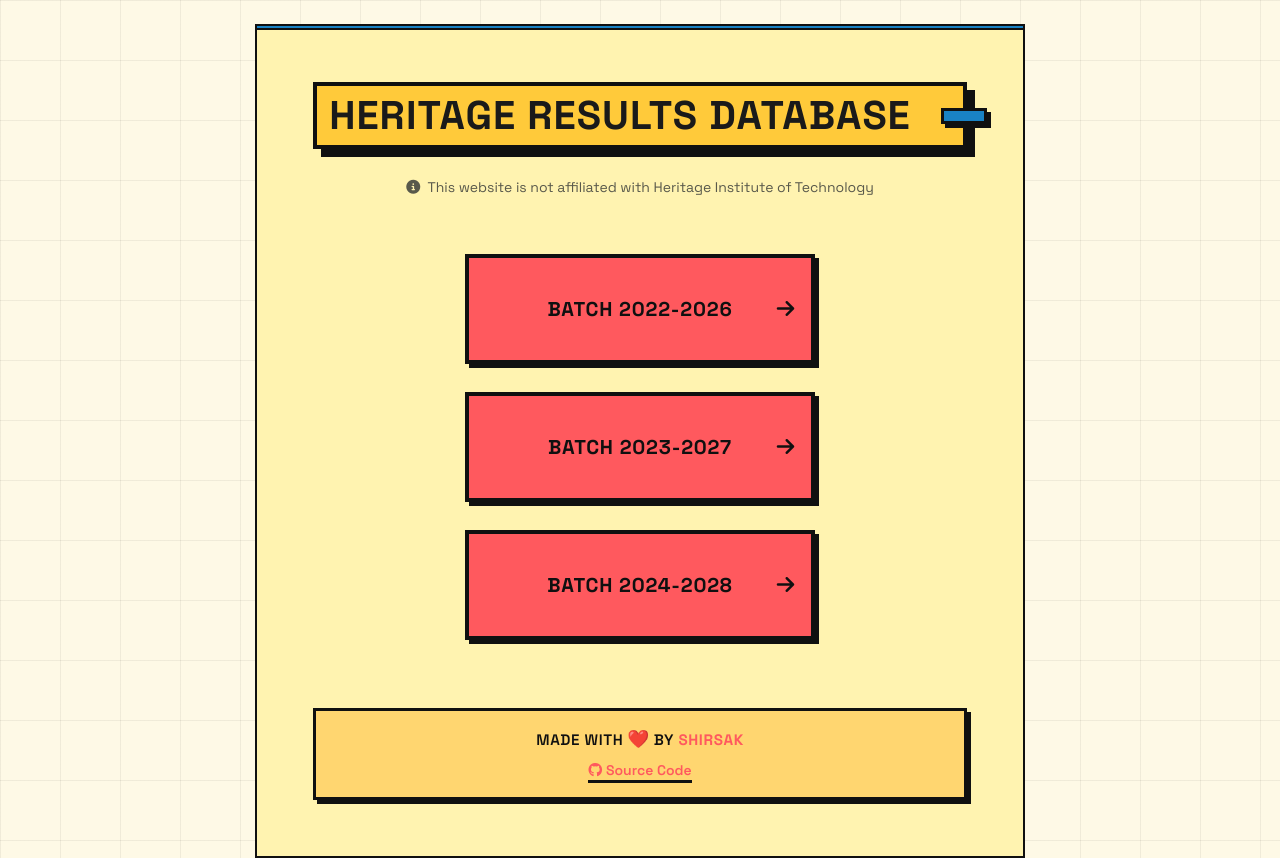
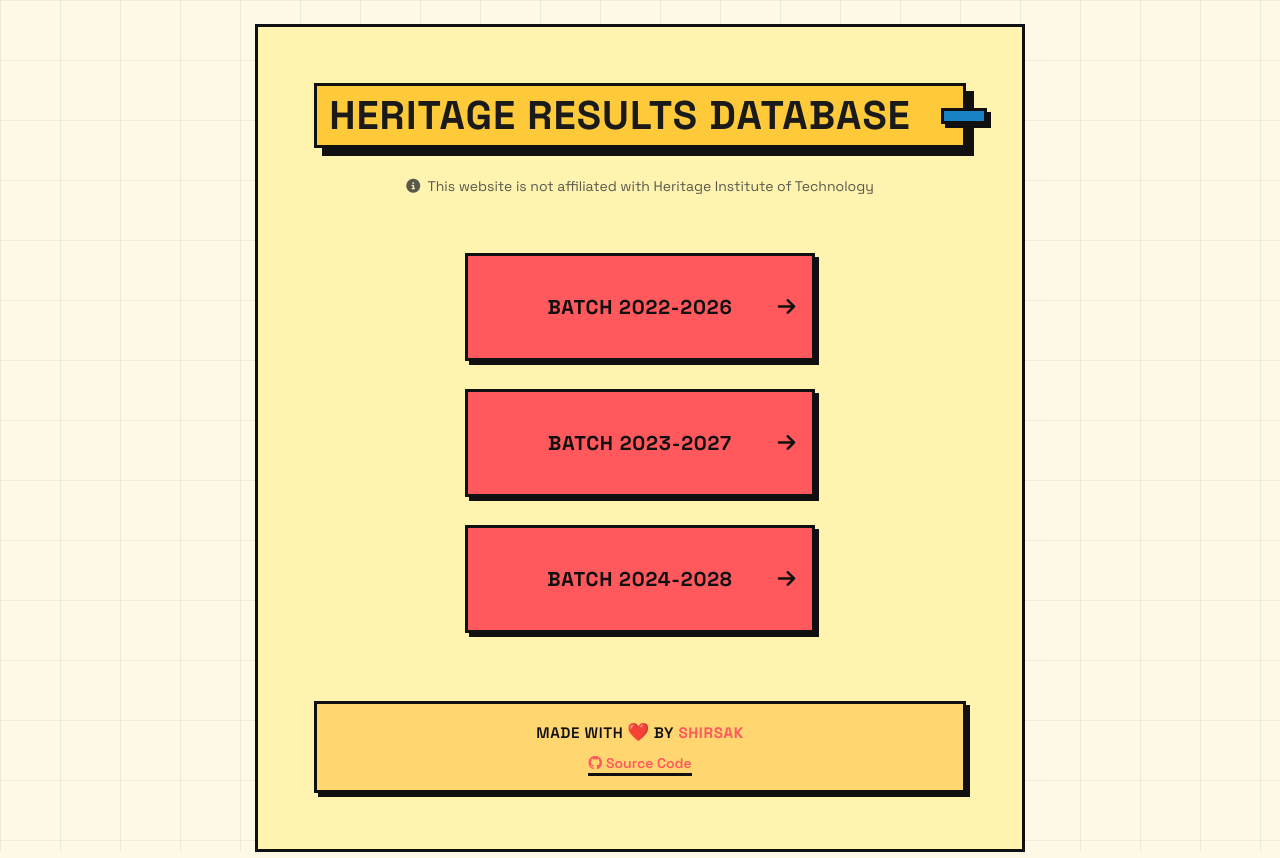
Before and after one commit to shirsakm/heritage-db, a Flask app: page /hdb in a window 1280 px wide. Run offline with Flask 3, Linux system fonts and the light colour scheme.

Commit message:
feat: mapped thickness variable for outlines

```diff
--- a/static/css/base.css
+++ b/static/css/base.css
@@ -41,7 +41,7 @@ body {
 .container-custom {
     background: var(--nb-surface);
     border-radius: var(--border-radius-lg);
-    border: 4px solid var(--nb-border-strong);
+    border: var(--border-thickness) solid var(--nb-border-strong);
     box-shadow: var(--shadow-offset-lg);
     position: relative;
     overflow: visible;
@@ -55,7 +55,7 @@ body {
     width: 180px;
     height: 18px;
     background: var(--nb-primary);
-    border: 4px solid var(--nb-border-strong);
+    border: var(--border-thickness) solid var(--nb-border-strong);
     box-shadow: var(--shadow-offset-sm);
 }
 
@@ -76,7 +76,7 @@ body {
     font-size: clamp(1.6rem, 4vw, 2.6rem);
     padding: 0.35rem 0.75rem;
     background: var(--nb-highlight);
-    border: 4px solid var(--nb-border-strong);
+    border: var(--border-thickness) solid var(--nb-border-strong);
     box-shadow: var(--shadow-offset-md);
     position: relative;
     padding-right: clamp(2.25rem, 6vw, 3.25rem);
@@ -87,7 +87,7 @@ body {
     width: clamp(34px, 5vw, 46px);
     height: clamp(12px, 3vw, 16px);
     background: var(--nb-secondary);
-    border: 3px solid var(--nb-border-strong);
+    border: var(--border-thickness) solid var(--nb-border-strong);
     box-shadow: var(--shadow-offset-sm);
     position: absolute;
     top: 50%;
@@ -103,7 +103,7 @@ body {
     background: var(--nb-surface-alt);
     display: inline-block;
     padding: 0.25rem 0.6rem;
-    border: 3px solid var(--nb-border-strong);
+    border: var(--border-thickness) solid var(--nb-border-strong);
     box-shadow: var(--shadow-offset-sm);
 }
 
@@ -196,7 +196,7 @@ body {
 
     /* Tighten card spacing while retaining bold outline */
     .container-custom {
-        border-width: 3px;
+        border-width: var(--border-thickness);
         box-shadow: var(--shadow-offset-md);
     }
 
@@ -205,7 +205,7 @@ body {
         top: -14px;
         width: 140px;
         height: 14px;
-        border-width: 3px;
+        border-width: var(--border-thickness);
     }
 
     .attribution-mobile {
--- a/static/css/buttons.css
+++ b/static/css/buttons.css
@@ -2,7 +2,7 @@
 .btn-primary-nord {
     background: var(--nb-primary);
     color: var(--nb-border-strong);
-    border: 4px solid var(--nb-border-strong);
+    border: var(--border-thickness) solid var(--nb-border-strong);
     border-radius: var(--border-radius-sm);
     font-weight: var(--font-weight-bold);
     letter-spacing: 0.8px;
@@ -16,17 +16,17 @@
 .btn-primary-nord:focus-visible {
     transform: translate(2px, 2px);
     box-shadow: var(--shadow-offset-sm);
-    border: 4px solid var(--nb-border-strong);
+    border: var(--border-thickness) solid var(--nb-border-strong);
 }
 
 .btn-primary-nord:active {
     transform: translate(4px, 4px);
     box-shadow: none;
-    border: 4px solid var(--nb-border-strong);
+    border: var(--border-thickness) solid var(--nb-border-strong);
 }
 
 .btn-primary-nord:focus-visible {
-    outline: 3px solid var(--nb-secondary);
+    outline: var(--border-thickness) solid var(--nb-secondary);
     outline-offset: 3px;
 }
 
@@ -34,7 +34,7 @@
 .btn-filter {
     background: var(--nb-accent);
     color: var(--nb-border-strong);
-    border: 3px solid var(--nb-border-strong);
+    border: var(--border-thickness) solid var(--nb-border-strong);
     border-radius: var(--border-radius-sm);
     font-weight: var(--font-weight-semibold);
     text-transform: uppercase;
@@ -48,7 +48,7 @@
     transform: translate(2px, 2px);
     box-shadow: var(--shadow-offset-sm);
     background: var(--nb-accent);
-    border: 3px solid var(--nb-border-strong);
+    border: var(--border-thickness) solid var(--nb-border-strong);
 }
 
 .btn-filter.active {
@@ -59,14 +59,14 @@
 .btn-filter:active {
     transform: translate(4px, 4px);
     box-shadow: none;
-    border: 3px solid var(--nb-border-strong);
+    border: var(--border-thickness) solid var(--nb-border-strong);
 }
 
 /* Sort Button Component */
 .btn-sort {
     background: var(--nb-surface-alt);
     color: var(--nb-border-strong);
-    border: 3px solid var(--nb-border-strong);
+    border: var(--border-thickness) solid var(--nb-border-strong);
     border-radius: var(--border-radius-sm);
     font-weight: var(--font-weight-semibold);
     text-transform: uppercase;
@@ -79,7 +79,7 @@
 .btn-sort:focus-visible {
     transform: translate(2px, 2px);
     box-shadow: var(--shadow-offset-sm);
-    border: 3px solid var(--nb-border-strong);
+    border: var(--border-thickness) solid var(--nb-border-strong);
 }
 
 .btn-sort.active {
@@ -90,5 +90,5 @@
 .btn-sort:active {
     transform: translate(4px, 4px);
     box-shadow: none;
-    border: 3px solid var(--nb-border-strong);
+    border: var(--border-thickness) solid var(--nb-border-strong);
 }
--- a/static/css/components.css
+++ b/static/css/components.css
@@ -3,7 +3,7 @@
     text-align: center;
     margin-top: var(--spacing-lg);
     background: var(--nb-surface-alt);
-    border: 3px solid var(--nb-border-strong);
+    border: var(--border-thickness) solid var(--nb-border-strong);
     box-shadow: var(--shadow-offset-sm);
     border-radius: var(--border-radius-md);
     padding: var(--spacing-md);
@@ -33,7 +33,7 @@
     color: var(--nb-primary);
     font-weight: var(--font-weight-semibold);
     text-decoration: none;
-    border-bottom: 3px solid var(--nb-border-strong);
+    border-bottom: var(--border-thickness) solid var(--nb-border-strong);
     padding-bottom: 0.05em;
 }
 
@@ -47,7 +47,7 @@
     margin: var(--spacing-lg) auto auto auto;
     max-width: 440px;
     background: var(--nb-surface-strong);
-    border: 3px solid var(--nb-border-strong);
+    border: var(--border-thickness) solid var(--nb-border-strong);
     box-shadow: var(--shadow-offset-sm);
     border-radius: var(--border-radius-sm);
     color: var(--nb-text-primary);
--- a/static/css/variables.css
+++ b/static/css/variables.css
@@ -34,6 +34,9 @@
     --spacing-xl: 2.5rem;
     --spacing-2xl: 3.5rem;
 
+    /* Border Styling */
+    --border-thickness: 3px;
+
     /* Border Radius (square neo-brutalist edges) */
     --border-radius-sm: 0;
     --border-radius-md: 0;
--- a/templates/batch_select.html
+++ b/templates/batch_select.html
@@ -16,22 +16,10 @@
         border-radius: var(--border-radius-lg);
         box-shadow: none;
         transition: all 0.4s ease;
-        border: 2px solid var(--nb-border-strong);
+        border: var(--border-thickness) solid var(--nb-border-strong);
         position: relative;
         overflow: visible;
         padding: var(--spacing-2xl);
-    }
-
-    .batch-card::before {
-        content: '';
-        position: absolute;
-        top: 0;
-        left: 0;
-        right: 0;
-        height: 4px;
-        background: var(--nb-secondary);
-        border-bottom: 2px solid var(--nb-border-strong);
-        z-index: 1;
     }
 
     .batch-link {
@@ -77,13 +65,13 @@
         transform: translate(4px, 4px);
         box-shadow: none;
         background: var(--nb-primary);
-        border: 4px solid var(--nb-border-strong);
+        border: var(--border-thickness) solid var(--nb-border-strong);
     }
 
     .batch-buttons-container .btn-primary-nord:active {
         transform: translate(4px, 4px);
         box-shadow: none;
-        border: 4px solid var(--nb-border-strong);
+        border: var(--border-thickness) solid var(--nb-border-strong);
     }
 
     .page-title {
```
Also changed, not shown: static/css/table.css (+12 -12 lines).
